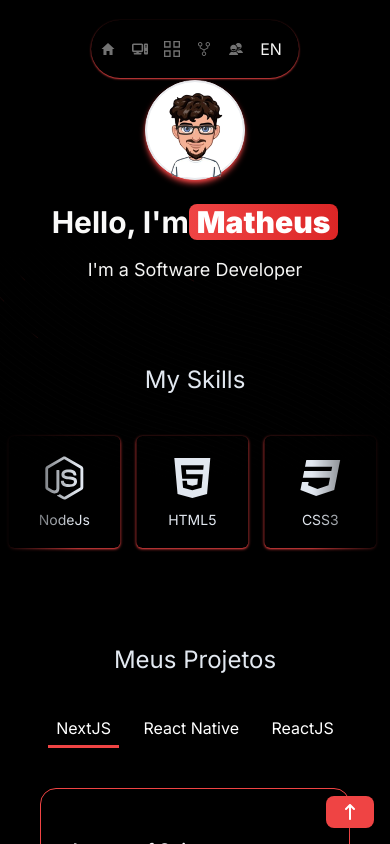
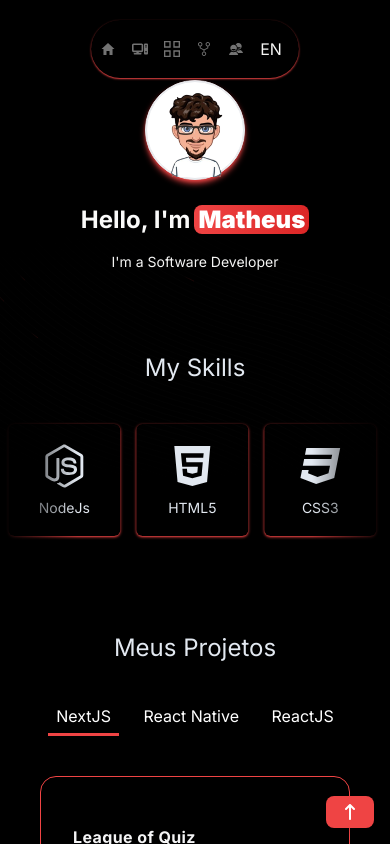
Before and after one commit to matheus98rocha/portfolio-website, a Next.js app: page /en in a window 390 px wide. Shown: the top 844 px of the page. Built offline with nearby package versions, Linux system fonts and the light colour scheme.

Commit message:
feat: ajuste responsividade

```diff
--- a/src/components/sections/home-section/components/profile-description/profile-description.tsx
+++ b/src/components/sections/home-section/components/profile-description/profile-description.tsx
@@ -5,14 +5,14 @@
 function ProfileDescription() {
   const t = useTranslations('Index')
   return (
-    <div className='flex flex-col flex-wrap items-center justify-center gap-4 md:items-start px-3 md:p-0'>
-      <h1 className='text-center text-3xl font-bold text-stone-50 md:text-5xl'>
+    <div className='flex flex-col flex-wrap items-center justify-center gap-4 md:items-start md:p-0'>
+      <h1 className='text-center text-2xl font-bold text-stone-50 md:text-5xl'>
         {t('title')}
         <Highlight>
-          <strong className='text-white px-2'>Matheus</strong>
+          <strong className='text-white px-1'>Matheus</strong>
         </Highlight>
       </h1>
-      <h2 className='text-center text-lg text-stone-100 md:text-3xl'>
+      <h2 className='text-center text-sm text-stone-100 md:text-3xl'>
         {t('subtitle')}
       </h2>
     </div>
--- a/src/components/ui/hero-highlight/hero-highlight.tsx
+++ b/src/components/ui/hero-highlight/hero-highlight.tsx
@@ -29,7 +29,7 @@
         display: 'inline'
       }}
       className={cn(
-        `relative inline-block rounded-lg bg-gradient-to-r from-red-500 to-red-600`,
+        `relative inline-block rounded-lg bg-gradient-to-r from-red-500 to-red-600 ml-1`,
         className
       )}
     >
```
